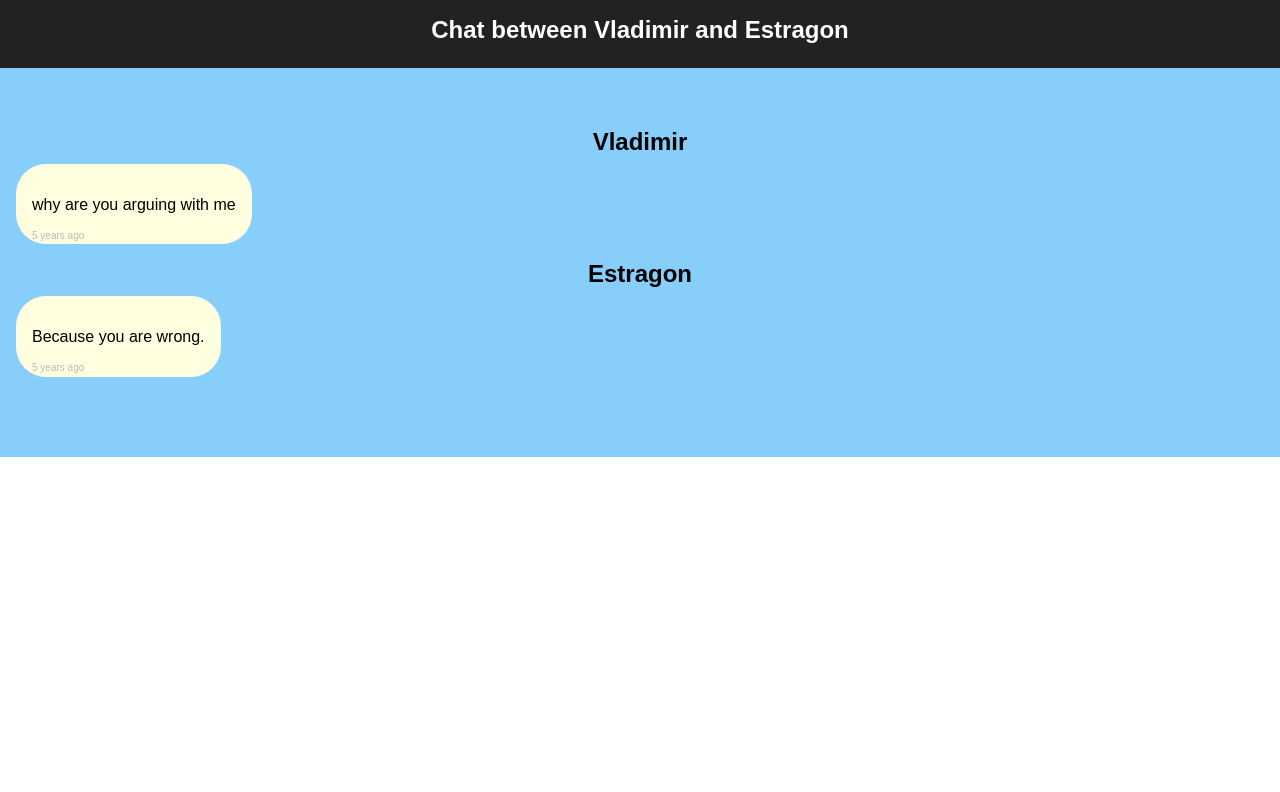
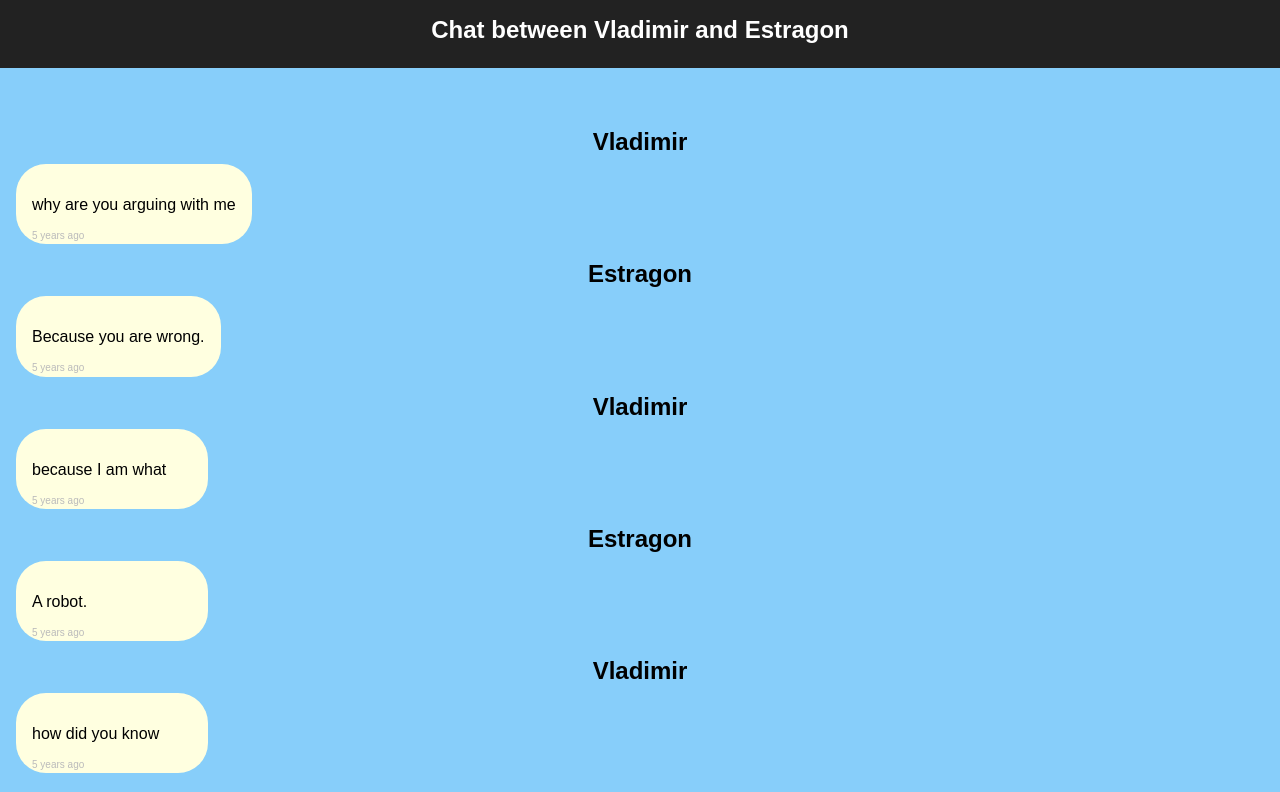
Before and after one commit to AdaGold/react-chatlog, a React (Create React App) app: page / in a window 1280 px wide. Shown: the top 792 px of the page. Built offline with nearby package versions, Linux system fonts and the light colour scheme.

Commit message:
ChatLog -- need to fix styles

```diff
--- a/src/App.js
+++ b/src/App.js
@@ -2,6 +2,7 @@ import React from 'react';
 import './App.css';
 import chatMessages from './data/messages.json';
 import ChatEntry from './components/ChatEntry'
+import ChatLog from './components/ChatLog'
 
 const App = () => {
   console.log(chatMessages);
@@ -12,14 +13,7 @@ const App = () => {
         <h1>Chat between {chatMessages[0].sender} and {chatMessages[1].sender}</h1>
       </header>
       <main>
-        <ChatEntry
-        sender={chatMessages[0].sender}
-        body={chatMessages[0].body}
-        timeStamp={chatMessages[0].timeStamp}/>
-        <ChatEntry
-        sender={chatMessages[1].sender}
-        body={chatMessages[1].body}
-        timeStamp={chatMessages[1].timeStamp}/>
+        <ChatLog entries={chatMessages} />
       </main>
     </div>
   );
--- /dev/null
+++ b/src/components/ChatLog.js
@@ -0,0 +1,18 @@
+import React from 'react';
+import ChatEntry from './ChatEntry'
+
+const ChatLog= (props) => {
+    const entries =  props.entries
+
+    const entryComponents = entries.map((entry, i) => {
+      return (
+        <div className="chat-log" key={i}>
+          <ChatEntry sender={ entry.sender } body={ entry.body } timeStamp={entry.timeStamp}/>
+        </div>
+      );
+    });
+
+    return entryComponents
+  };
+
+  export default ChatLog;
```
